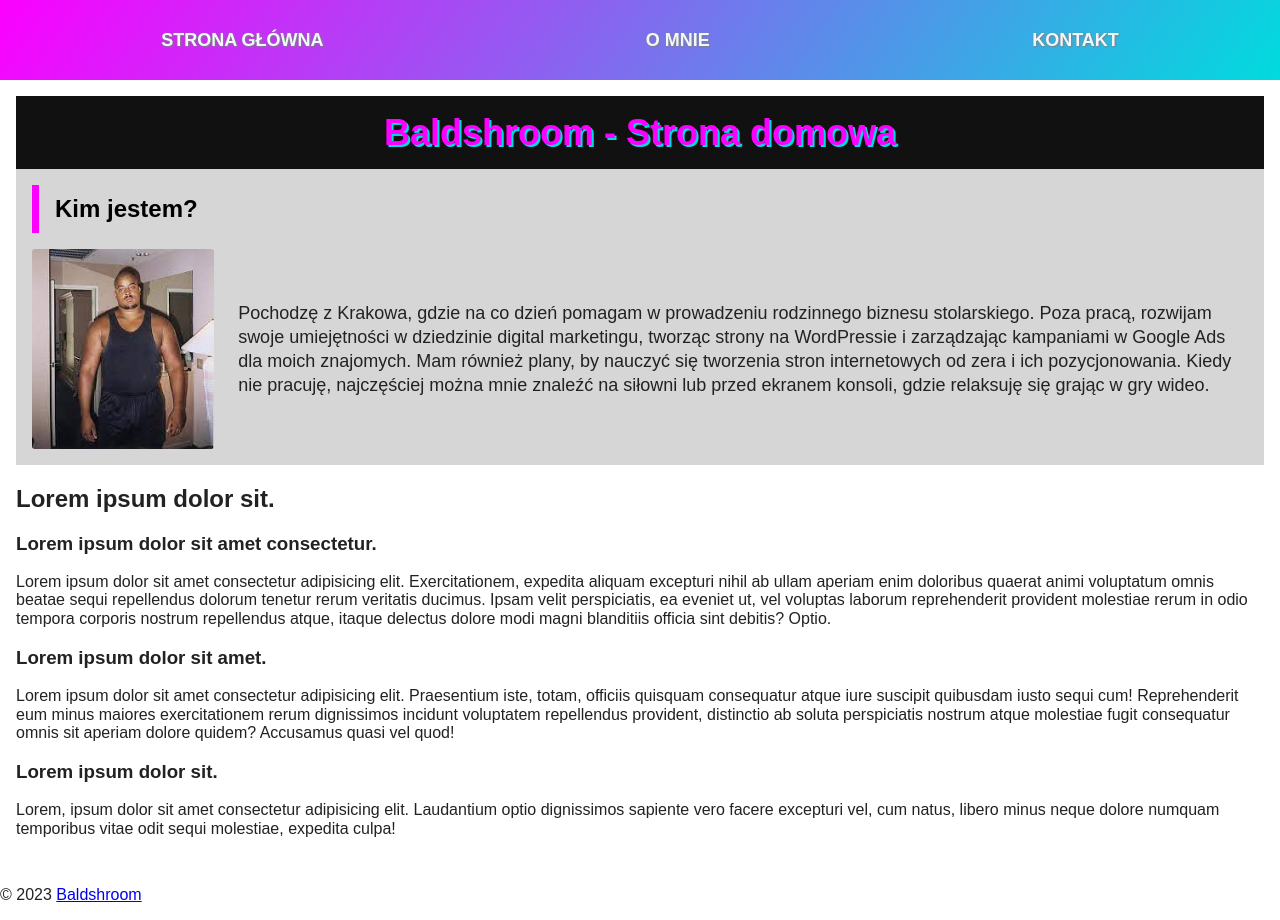
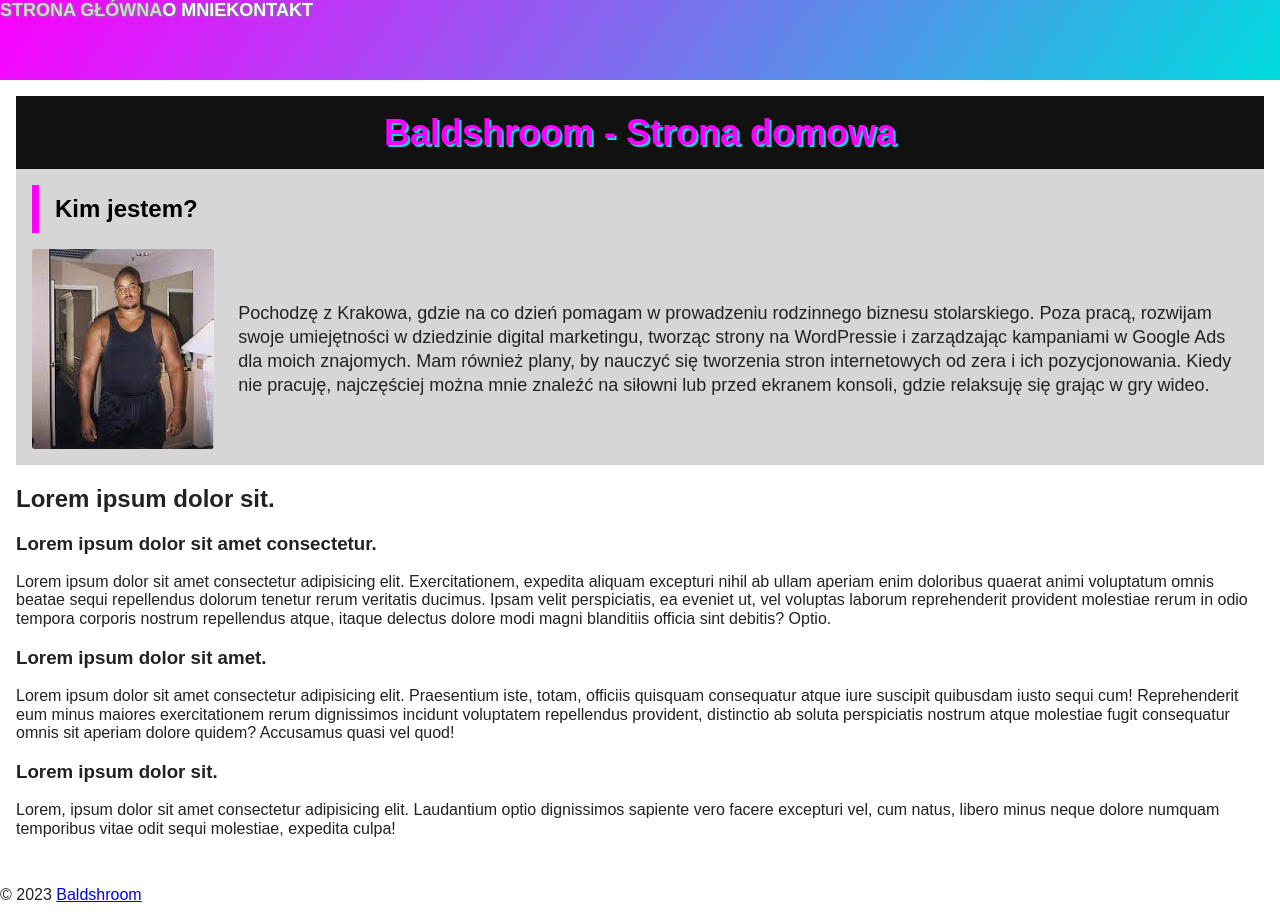
Before and after one commit to Baldshroom/homepage, a plain HTML site: page index.html in a window 1280 px wide. Drawn offline with Linux system fonts and the light colour scheme.

Commit message:
Update style.css

```diff
--- a/style/style.css
+++ b/style/style.css
@@ -16,8 +16,8 @@ body {
 .header {
 	height: 80px;
 	display: flex;
-	justify-content: center;
-	align-items: center;
+	flex-direction: row;
+	gap: 24px;
 	background-color: #00dbde;
 	background-image: linear-gradient(305deg, #00dbde 0%, #fc00ff 100%);
 }
@@ -33,7 +33,6 @@ body {
 .navigation {
 	max-width: 1280px;
 	display: flex;
-	justify-content: space-around;
 	flex-grow: 1;
 }
 
```
